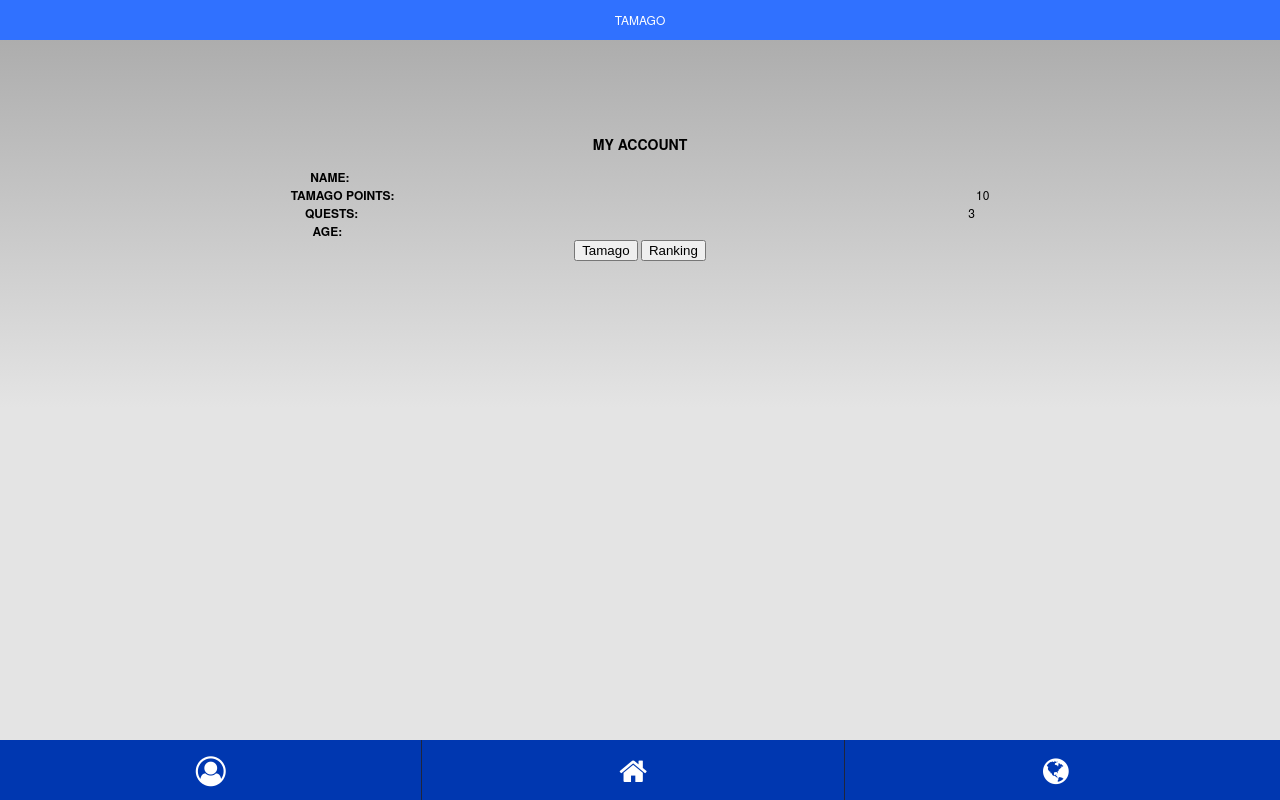
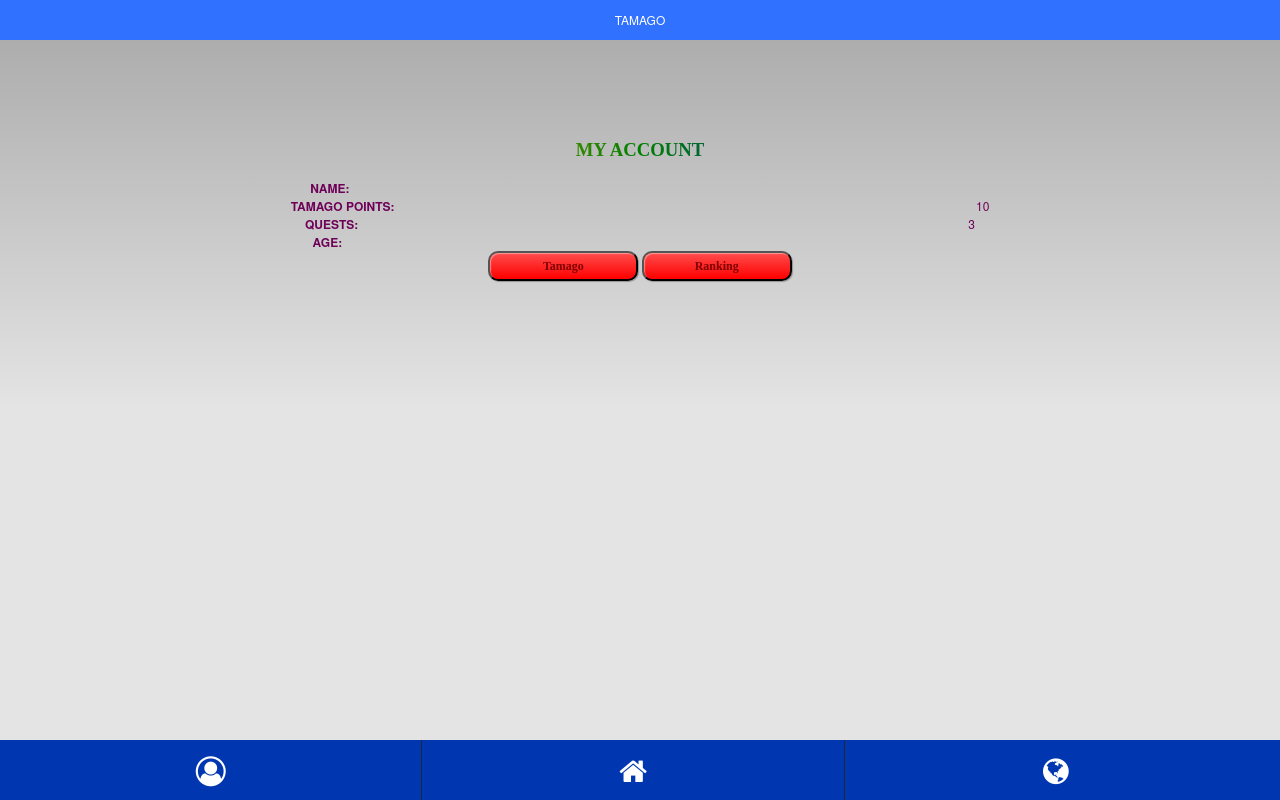
Before and after one commit to HKellali/Tamago, a plain HTML site: page www/index.html in a window 1280 px wide. Drawn offline with nearby package versions, Linux system fonts and the light colour scheme; no server answers.

Commit message:
css compte

```diff
--- a/www/css/index.css
+++ b/www/css/index.css
@@ -137,7 +137,7 @@ h1 {
     -moz-box-shadow: 1px 1px 1px rgba(0,0,0, .29), inset 1px 1px 1px rgba(255,255,255, .44);
     box-shadow:  1px 1px 1px rgba(0,0,0, .29), inset 1px 1px 1px rgba(255,255,255, .44);  }
 
-.connection-btn button{
+.connection-btn button, .compte-btn button{
     width: 150px;
     height: 30px;
     background: -webkit-linear-gradient(top, #ff4d4d 0%,#ff0000 100%);
@@ -159,3 +159,14 @@ h1 {
     -moz-border-radius: 10px;
     border-radius: 10px;
 }
+
+.compte-titre{
+    font-family: HelveticaNeue-Light;
+    font-size:1rem;
+    -webkit-background-clip: text;
+    -webkit-text-fill-color: transparent;
+    background-image: -webkit-linear-gradient(left, red, orange, green, blue, violet);
+}
+
+.compte-nom, .compte-points, .compte-quetes, .compte-age{
+    color:#6e0058;}
```
